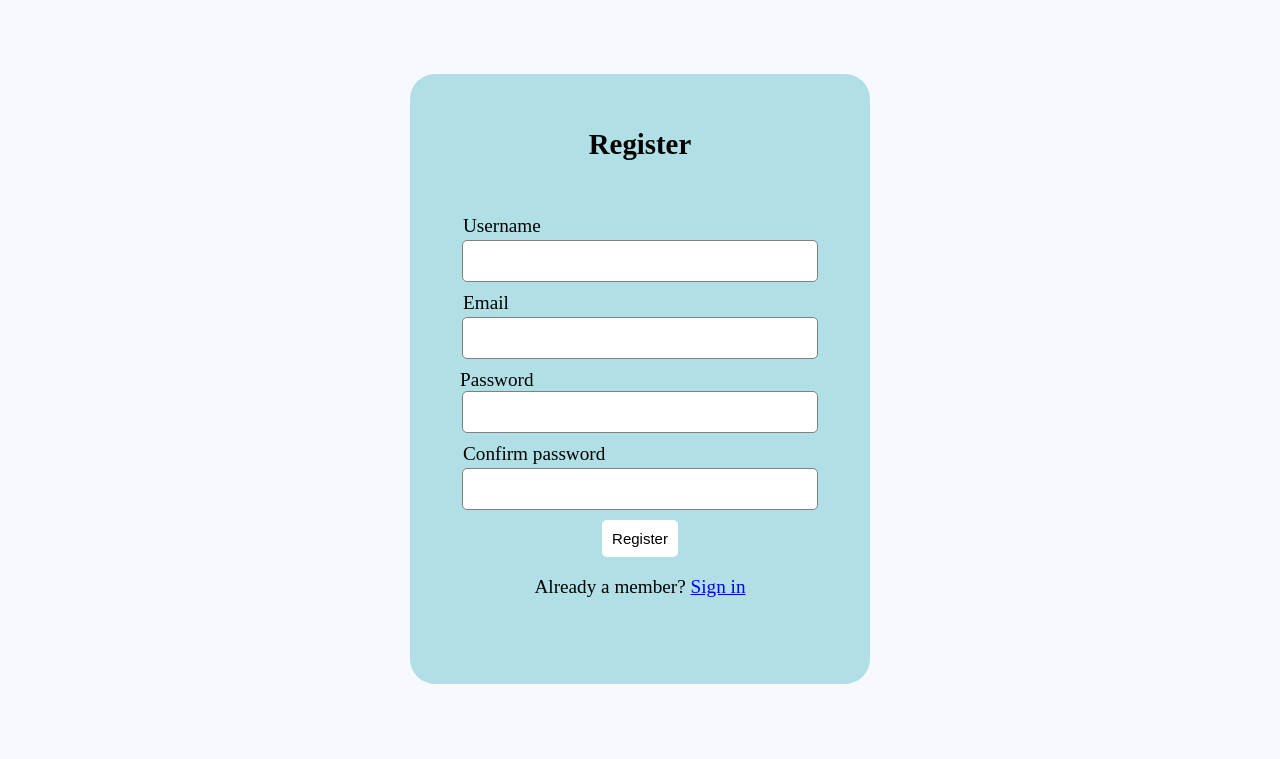
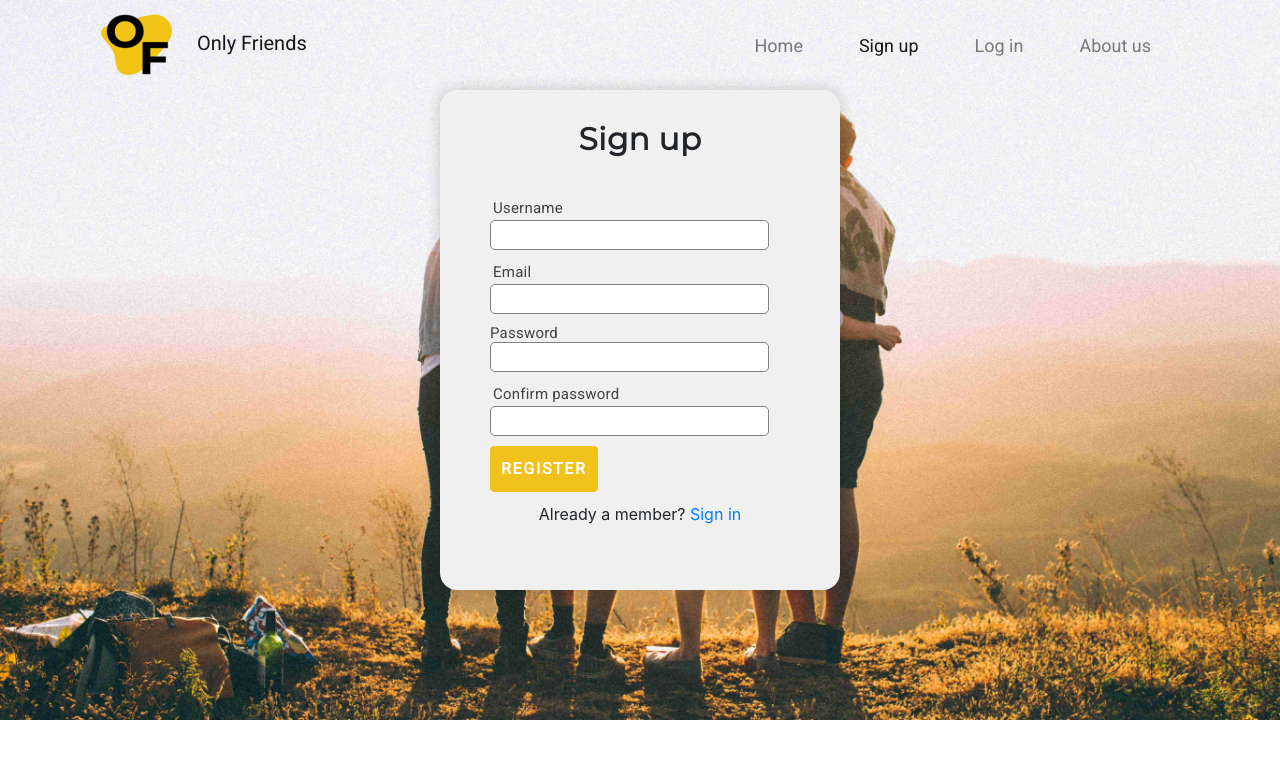
Before and after one commit to SonyaJurane/OnlyFriends, a PHP site: page /signup.php in a window 1280 px wide. Shown: the top 759 px of the page. Run offline with PHP 8.4, Linux system fonts and the light colour scheme; data that the repository does not hold is empty; some libraries are stand-ins or nearby versions.

Commit message:
Add files via upload

```diff
--- a/LoginSystem/signup.php
+++ b/LoginSystem/signup.php
@@ -5,13 +5,60 @@ session_start();
 <html>
 <head>
 	<title>Register</title>
-	<link rel="stylesheet" href="assignment.css">
 	<script type="text/javascript" src="passverify.js"></script>
+	<meta charset="utf-8">
+	<meta name="viewport" content="width=device-width, initial-scale=1, shrink-to-fit=no">
+	<link rel="stylesheet" href="https://maxcdn.bootstrapcdn.com/bootstrap/4.0.0/css/bootstrap.min.css" integrity="sha384-Gn5384xqQ1aoWXA+058RXPxPg6fy4IWvTNh0E263XmFcJlSAwiGgFAW/dAiS6JXm" crossorigin="anonymous">
+	<link rel="stylesheet" href="https://fonts.googleapis.com/css?family=Montserrat">
+	<link rel="stylesheet" href="https://fonts.googleapis.com/css?family=Roboto">
+	<link rel="stylesheet" href="stylesheet.css">
 </head>
-<body>
-<br><br><br>
-<div class=corners1>
-	<h2>Register</h2>
+<body class="bg-homepage">
+<!--JavaScript: jQuery first, then Popper.js, then Bootstrap JS-->
+<script src="https://code.jquery.com/jquery-3.2.1.slim.min.js" integrity="sha384-KJ3o2DKtIkvYIK3UENzmM7KCkRr/rE9/Qpg6aAZGJwFDMVNA/GpGFF93hXpG5KkN" crossorigin="anonymous"></script>
+<script src="https://cdnjs.cloudflare.com/ajax/libs/popper.js/1.12.9/umd/popper.min.js" integrity="sha384-ApNbgh9B+Y1QKtv3Rn7W3mgPxhU9K/ScQsAP7hUibX39j7fakFPskvXusvfa0b4Q" crossorigin="anonymous"></script>
+<script src="https://maxcdn.bootstrapcdn.com/bootstrap/4.0.0/js/bootstrap.min.js" integrity="sha384-JZR6Spejh4U02d8jOt6vLEHfe/JQGiRRSQQxSfFWpi1MquVdAyjUar5+76PVCmYl" crossorigin="anonymous"></script>
+
+
+<!--Navigation bar (Menu)-->
+<div class="container">
+<nav class="navbar navbar-expand-lg navbar-light">
+    <a class="navbar-brand" href="">
+    <img src="navbar_logo.png" class="d-inline-block align-center" alt="Logo">
+    Only Friends
+    </a>
+
+    <button class="navbar-toggler" type="button" data-toggle="collapse" data-target="#navbarSupportedContent" aria-controls="navbarSupportedContent" aria-expanded="false" aria-label="Toggle navigation">
+    <span class="navbar-toggler-icon"></span>
+    </button>
+
+    <div class="collapse navbar-collapse" id="navbarSupportedContent">
+        <ul class="navbar-nav ml-auto">
+        <li class="nav-item">
+            <a class="nav-link" href="">Home <span class="sr-only">(current)</span></a>
+        </li>
+        <li class="nav-item active">
+            <a class="nav-link" href="signup.php">Sign up <span class="sr-only">(current)</span></a>
+        </li>
+        <li class="nav-item">
+            <a class="nav-link" href="login.php">Log in <span class="sr-only">(current)</span></a>
+        </li>
+        <li class="nav-item">
+            <a class="nav-link" href="about.php">About us <span class="sr-only">(current)</span></a>
+        </li>
+        </ul>
+    </div>
+</nav>
+</div>
+
+
+<div class="container">
+
+	<div class="signup-corners1">
+
+
+
+		<h2 class="signup-h2">Sign up</h2>
 		<?php
 		$db = new mysqli("localhost", "id15345354_memberdb","CPS530Group123-","id15345354_members");
 		if ($db -> connect_error) {
@@ -29,19 +76,19 @@ session_start();
 		<form name="form" method="post" action="register.php" onsubmit="return validateForm()">
 			<div>
 				<div class="input-group">
-			<label>Username</label>
+				<label class="signup-label">Username</label>
 				<input type="text" name="username" minlength="4" maxlength="16">
 				</div>
 				<div class="input-group">
-			<label>Email</label>
+				<label class="signup-label">Email</label>
 				<input type="email" name="email" >
 				</div>
 				<div class="input-group">
-			<div id="pw" style="text-align: left;">Password</div>
+				<div id="pw" class="signup-label">Password</div>
 				<input type="password" name="password"minlength="4" maxlength="16">
 				</div>
 				<div class="input-group">
-			<label>Confirm password</label>
+				<label class="signup-label">Confirm password</label>
 				<input type="password" name="password2">
 				</div>
 				<div class="input-group">
@@ -51,8 +98,10 @@ session_start();
 				Already a member? <a href="login.php">Sign in</a>
 				</p>
 			</div>
+		</form>
 
-	</form>
+	</div>
+
 </div>
 </body>
 </html>
--- a/LoginSystem/stylesheet.css
+++ b/LoginSystem/stylesheet.css
@@ -1,3 +1,4 @@
+/* Homepage */
 .bg-homepage {
     background-image:url('bgimage.jpg');
     background-repeat:no-repeat;
@@ -40,6 +41,101 @@
     letter-spacing: 0.015em;
     text-align: center;
 }
+
+/* Sign up */
+div.signup-corners1 {
+    margin: auto;
+    text-align: center;
+    top: 50%;
+    padding: 30px;
+    width: 400px;
+    height: 500px;
+    background: #F0F0F0;
+    box-shadow: 0px 0px 15px rgba(0, 0, 0, 0.2);
+    border-radius: 17px;
+}
+
+.signup-h2 {
+    font-family: Montserrat;
+    font-style: normal;
+    font-weight: 600;
+    font-size: 31px;
+    line-height: 38px;
+    align-items: center;
+    text-align: center;
+    letter-spacing: 0.015em;
+}
+
+.signup-label {
+    font-family: Roboto;
+    font-style: normal;
+    font-weight: normal;
+    font-size: 15px;
+    line-height: 18px;
+    display: flex;
+    letter-spacing: 0.015em;
+    color: #424242;
+}
+
+.center {
+    display: block;
+    margin-left: auto;
+    margin-right: auto;
+  }
+
+form, .content {
+    padding: 20px;
+    border-radius: 0px 0px 10px 10px;
+    }
+    .input-group {
+    margin: 10px 0px 10px 0px;
+    }
+    .input-group label {
+    display: block;
+    text-align: left;
+    margin: 3px;
+    }
+    .input-group input {
+    height: 30px;
+    width: 93%;
+    padding: 5px 10px;
+    font-size: 16px;
+    border-radius: 5px;
+    border: 1px solid gray;
+    }
+    .radiobutton {
+    width: 100px;
+    margin: 0 auto;
+    text-align:left;
+    font-size:18px
+    }
+    .btn {
+    padding: 10px;
+    background: #F1C21B;
+    color: white;
+    border-color: #F1C21B;
+    text-transform: uppercase;
+    font-family: Roboto;
+    font-style: normal;
+    letter-spacing: 0.105em;
+    font-weight: bold;
+    }
+    .error {
+    width: 92%;
+    margin: 0px auto;
+    padding: 10px;
+    border: 1px solid #a94442;
+    color: #a94442;
+    background: #f2dede;
+    border-radius: 5px;
+    text-align: left;
+    }
+    .success {
+    color: #3c763d;
+    background: #dff0d8;
+    border: 1px solid #3c763d;
+    margin-bottom: 20px;
+    }
 
 /* For mobile devices */
 @media only screen and (max-width: 414px) {
```
Lines whose indentation alone changed are shown as unchanged.
